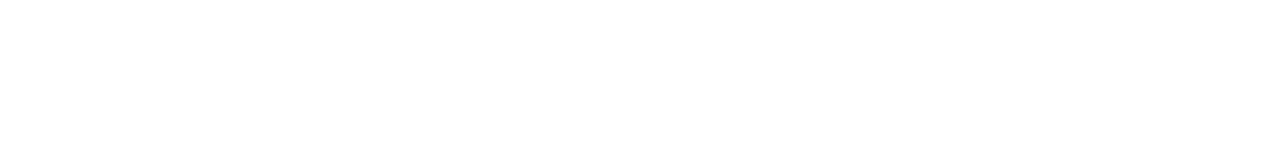
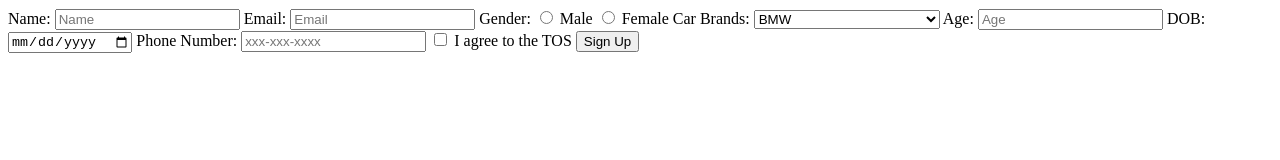
Before and after one commit to acciojob/signup-form-car-negisuraj080, a website: page main.html in a window 1280 px wide. Drawn offline with Linux system fonts and the light colour scheme.

Commit message:
created a submission

```diff
--- a/main.html
+++ b/main.html
@@ -8,6 +8,43 @@
 
 <body>
 	<!-- the entire body must be written by student -->
+	<form action="#" method="post">
+        <label for="name">Name:</label>
+        <input type="text" id="name" name="name" placeholder="Name" required>
+
+        <label for="email">Email:</label>
+        <input type="email" id="email" name="email" placeholder="Email" required>
+
+        <label>Gender:</label>
+        <input type="radio" id="gender_m" name="gender" required>
+        <label for="gender_m">Male</label>
+        <input type="radio" id="gender_f" name="gender" required>
+        <label for="gender_f">Female</label>
+
+        <label for="cars">Car Brands:</label>
+        <select id="cars" name="cars" required>
+            <option value="" disabled>--Please choose an option--</option>
+            <option value="bmw">BMW</option>
+            <option value="audi">Audi</option>
+            <option value="mercedes">Mercedes</option>
+        </select>
+
+        <label for="age">Age:</label>
+        <input type="number" id="age" name="age" placeholder="Age" required>
+
+        <label for="dob">DOB:</label>
+        <input type="date" id="dob" name="dob" required>
+
+        <label for="tel">Phone Number:</label>
+        <input type="tel" id="tel" name="tel" pattern="[0-9]{3}-[0-9]{3}-[0-9]{4}" placeholder="xxx-xxx-xxxx">
+
+        <label>
+            <input type="checkbox" id="tos" name="tos" required>
+            I agree to the TOS
+        </label>
+
+        <button type="submit">Sign Up</button>
+    </form>
     <script type="text/javascript" src="./script.js">
 </script>
 
```
